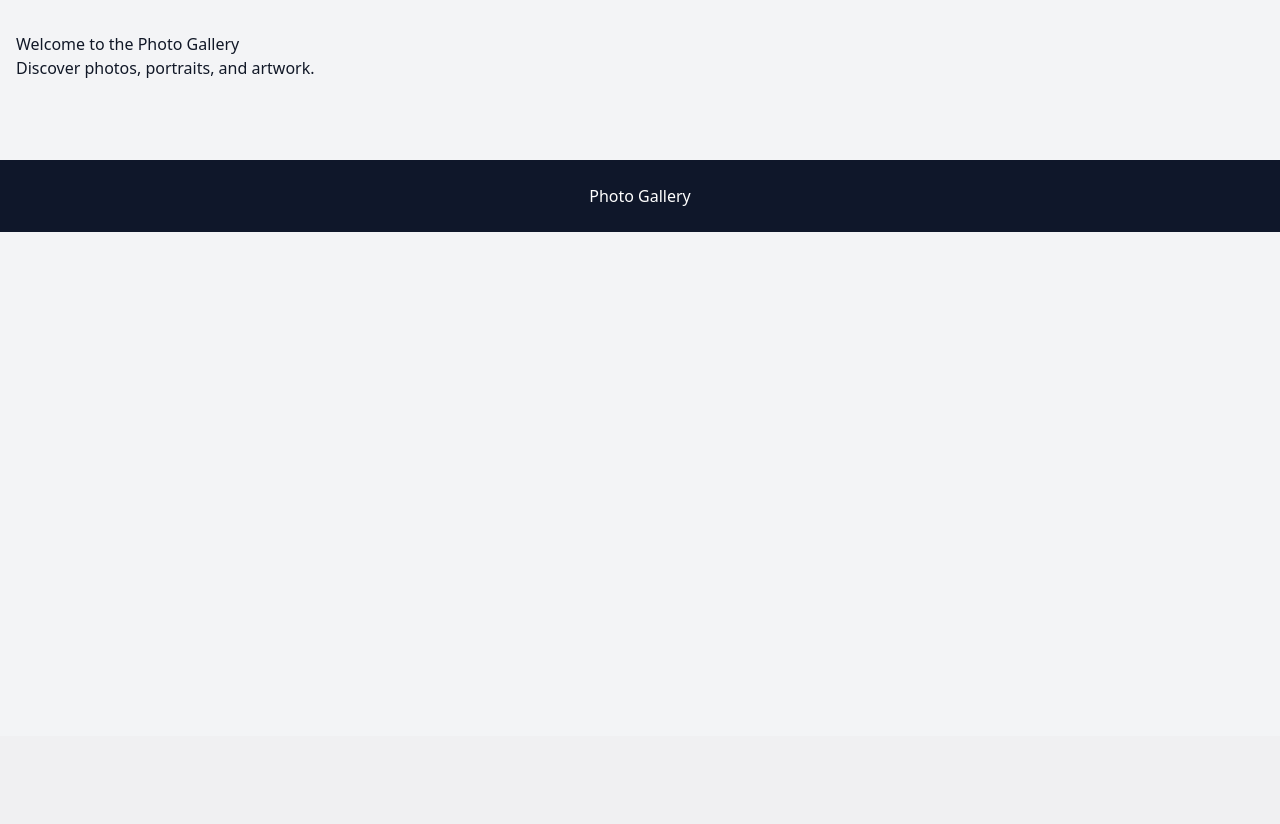
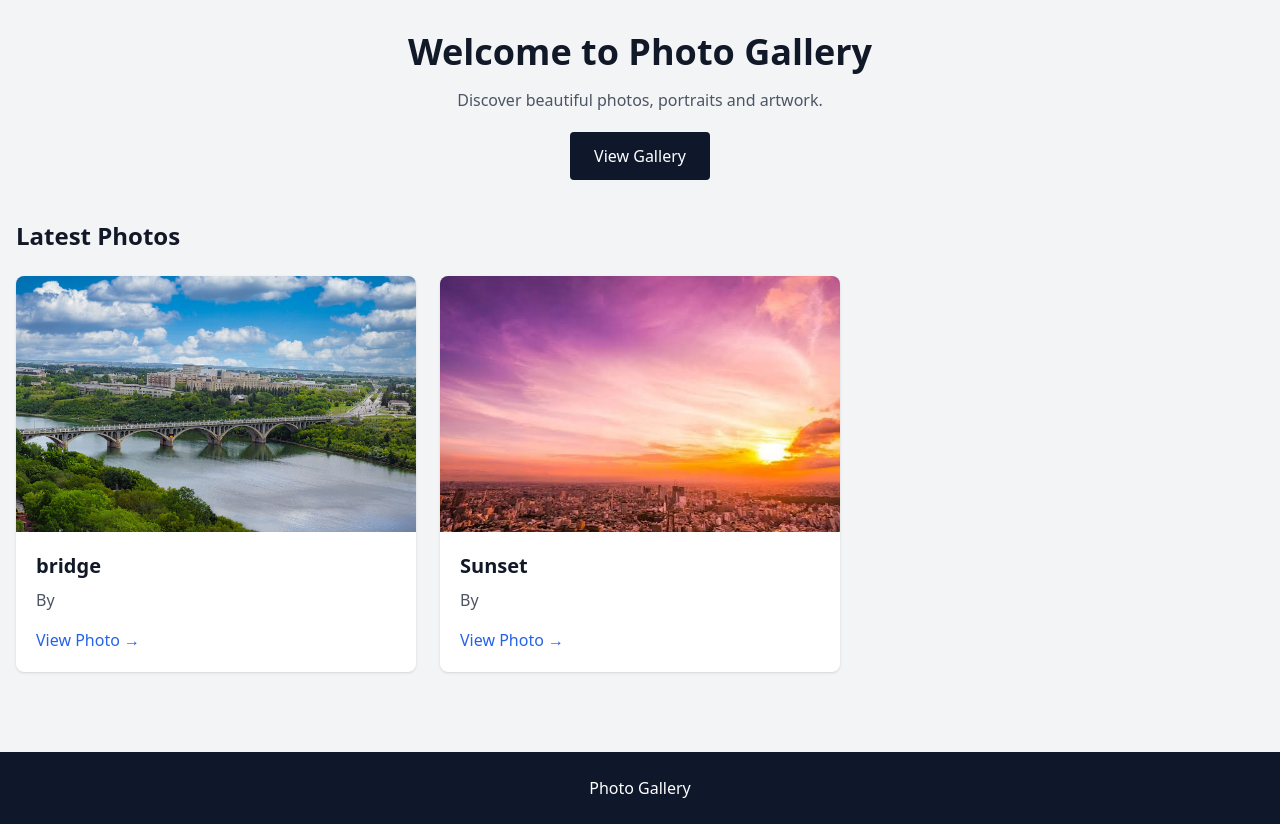
Before and after one commit to imaninaitore/photo-gallery, a Django app: page / in a window 1280 px wide. Shown: the part 64-888 px from the top of the page. Before the commit the page ends 296 px from the top, so only its background shows below. Run offline with Django 5.2, Linux system fonts and the light colour scheme; data comes from the database, SQL or seed files in the repository; some libraries are stand-ins or nearby versions.

Commit message:
create homepage layout

```diff
--- a/photo_gallery/templates/home.html
+++ b/photo_gallery/templates/home.html
@@ -1,8 +1,75 @@
 {% extends "base.html" %}
+
+{% block title %}
+    Home | Photo Gallery
+{% endblock %}
 
 {% block content %}
 
-    <h1>Welcome to the Photo Gallery</h1>
-    <p>Discover photos, portraits, and artwork.</p>
+<div class="text-center mb-10">
+
+    <h1 class="text-4xl font-bold mb-4">
+        Welcome to Photo Gallery
+    </h1>
+
+    <p class="text-gray-600">
+        Discover beautiful photos, portraits and artwork.
+    </p>
+
+    <a href="{% url 'gallery' %}"
+       class="inline-block mt-5 bg-slate-900 text-white px-6 py-3 rounded">
+
+        View Gallery
+
+    </a>
+
+</div>
+
+
+<h2 class="text-2xl font-bold mb-6">
+    Latest Photos
+</h2>
+
+
+<div class="grid grid-cols-1 md:grid-cols-2 lg:grid-cols-3 gap-6">
+
+    {% for photo in photos %}
+
+        <div class="bg-white rounded-lg shadow overflow-hidden">
+
+            <img src="{{ photo.image.url }}"
+                 alt="{{ photo.title }}"
+                 class="w-full h-64 object-cover">
+
+            <div class="p-5">
+
+                <h3 class="text-xl font-bold">
+                    {{ photo.title }}
+                </h3>
+
+                <p class="text-gray-600 mt-2">
+                    By {{ photo.owner.username }}
+                </p>
+
+                <a href="{% url 'photo_detail' photo.id %}"
+                   class="inline-block mt-4 text-blue-600">
+
+                    View Photo →
+
+                </a>
+
+            </div>
+
+        </div>
+
+    {% empty %}
+
+        <p>
+            No photos have been uploaded yet.
+        </p>
+
+    {% endfor %}
+
+</div>
 
 {% endblock %}
```
